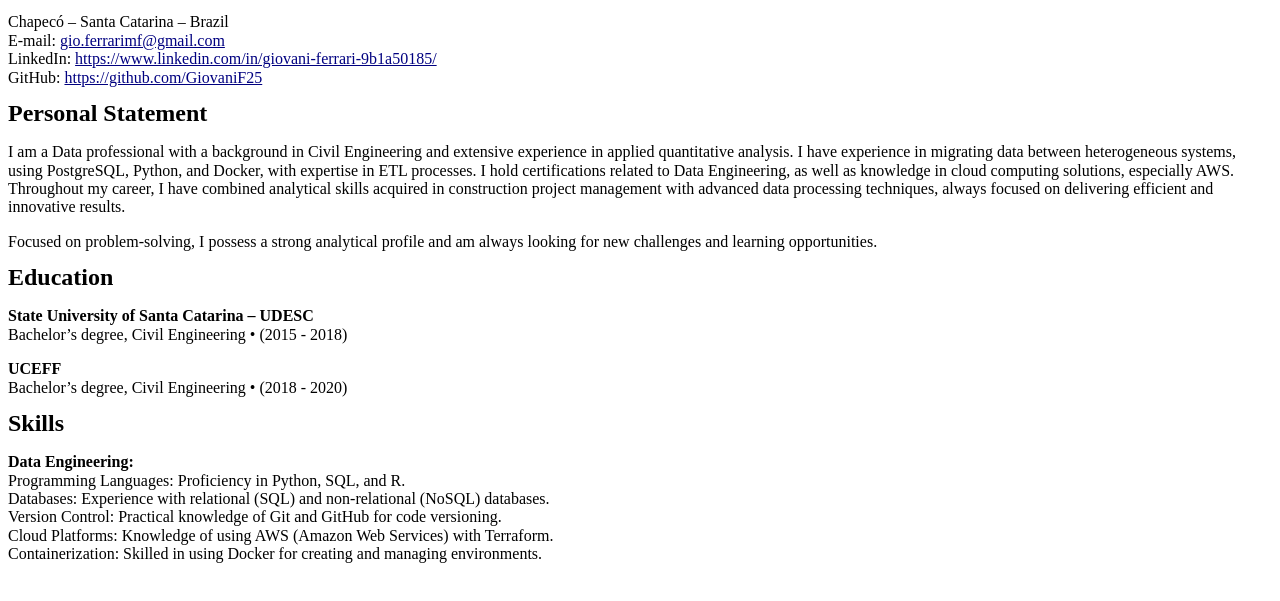
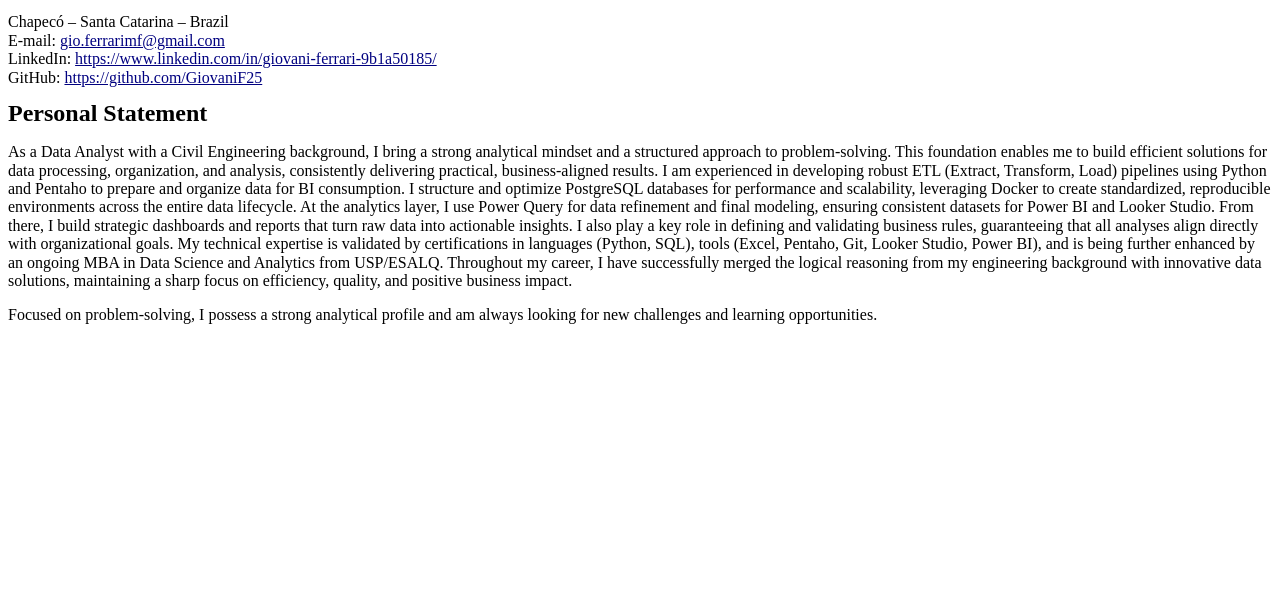
Before and after one commit to GiovaniF25/Giovani.github.io, a plain HTML site: page index.html in a window 1280 px wide. Shown: the part 61-662 px from the top of the page. Drawn offline with Linux system fonts and the light colour scheme.

Commit message:
Update index.html

```diff
--- a/index.html
+++ b/index.html
@@ -24,27 +24,19 @@
 
     <h2>Personal Statement</h2>
     <p>
-        I am a Data professional with a background in Civil Engineering and extensive experience in applied quantitative analysis. I have experience in migrating data between heterogeneous systems, using PostgreSQL, Python, and Docker, with expertise in ETL processes. I hold certifications related to Data Engineering, as well as knowledge in cloud computing solutions, especially AWS. Throughout my career, I have combined analytical skills acquired in construction project management with advanced data processing techniques, always focused on delivering efficient and innovative results.
+        As a Data Analyst with a Civil Engineering background, I bring a strong analytical mindset and a structured approach to problem-solving. This foundation enables me to build efficient solutions for data processing, organization, and analysis, consistently delivering practical, business-aligned results.
+
+I am experienced in developing robust ETL (Extract, Transform, Load) pipelines using Python and Pentaho to prepare and organize data for BI consumption. I structure and optimize PostgreSQL databases for performance and scalability, leveraging Docker to create standardized, reproducible environments across the entire data lifecycle.
+
+At the analytics layer, I use Power Query for data refinement and final modeling, ensuring consistent datasets for Power BI and Looker Studio. From there, I build strategic dashboards and reports that turn raw data into actionable insights. I also play a key role in defining and validating business rules, guaranteeing that all analyses align directly with organizational goals.
+
+My technical expertise is validated by certifications in languages (Python, SQL), tools (Excel, Pentaho, Git, Looker Studio, Power BI), and is being further enhanced by an ongoing MBA in Data Science and Analytics from USP/ESALQ.
+
+Throughout my career, I have successfully merged the logical reasoning from my engineering background with innovative data solutions, maintaining a sharp focus on efficiency, quality, and positive business impact.
     </p>
     <p>
         Focused on problem-solving, I possess a strong analytical profile and am always looking for new challenges and learning opportunities.
     </p>
 
-    <h2>Education</h2>
-    <p><strong>State University of Santa Catarina – UDESC</strong><br/>
-       Bachelor’s degree, Civil Engineering • (2015 - 2018)
-    </p>
-    <p><strong>UCEFF</strong><br/>
-       Bachelor’s degree, Civil Engineering • (2018 - 2020)
-    </p>
-
-    <h2>Skills</h2>
-    <p><strong>Data Engineering:</strong><br/>
-       Programming Languages: Proficiency in Python, SQL, and R.<br/>
-       Databases: Experience with relational (SQL) and non-relational (NoSQL) databases.<br/>
-       Version Control: Practical knowledge of Git and GitHub for code versioning.<br/>
-       Cloud Platforms: Knowledge of using AWS (Amazon Web Services) with Terraform.<br/>
-       Containerization: Skilled in using Docker for creating and managing environments.
-    </p>
 </body>
 </html>
```
